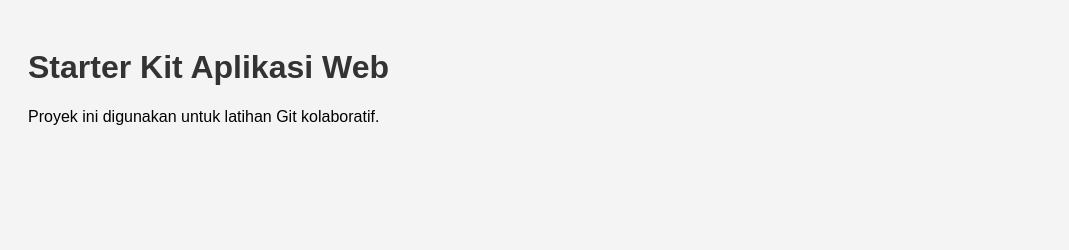
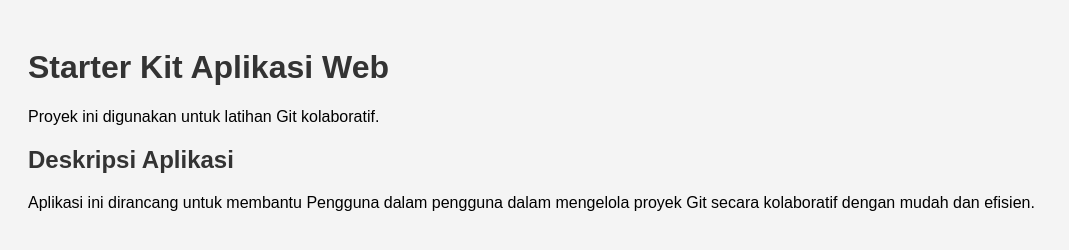
Before and after one commit to Dinnerbone7949/Tugas-PWL, a plain HTML site: page index.html in a window 1280 px wide. Shown: the whole page, without its empty margins (0-1069 px from the left). Drawn offline with Linux system fonts and the light colour scheme.

Commit message:
feat: add new section on landing page

```diff
--- a/index.html
+++ b/index.html
@@ -8,7 +8,12 @@
   <body>
     <h1>Starter Kit Aplikasi Web</h1>
     <p>Proyek ini digunakan untuk latihan Git kolaboratif.</p>
-
+    <section>
+      <h1>Deskripsi Aplikasi</h1>
+      <p>Aplikasi ini dirancang untuk membantu Pengguna dalam pengguna dalam mengelola proyek
+        Git secara kolaboratif dengan mudah dan efisien.
+      </p>
+    </section>
     <script src="js/script.js"></script>
   </body>
 </html>
```
